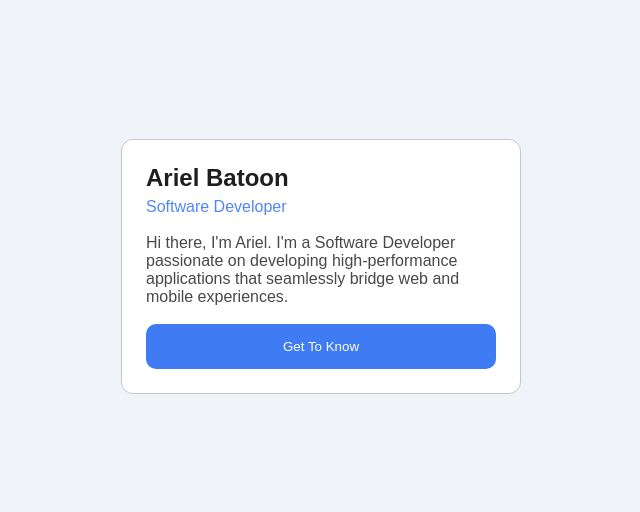
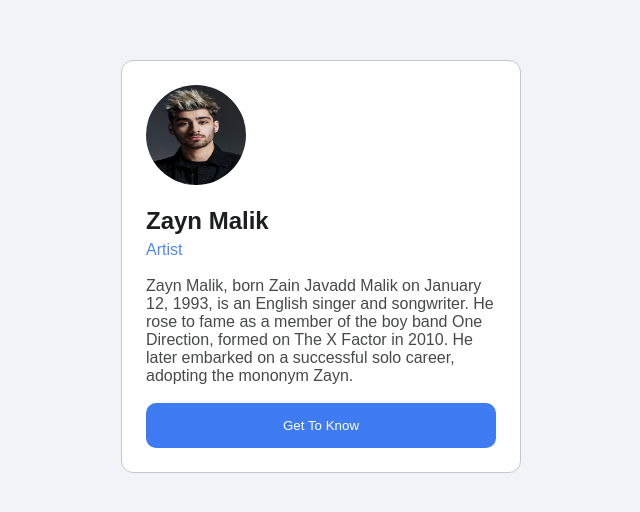
Before and after one commit to arielbatoon09/apps-dev-react, a React (Vite) app: page / in a window 1280 px wide. Shown: the part 134-646 px from the top of the page, without its empty margins (319-959 px from the left). Built offline with nearby package versions, Linux system fonts and the light colour scheme.

Commit message:
Variable Data + Curly Braces Lesson

```diff
--- a/src/components/Profile.jsx
+++ b/src/components/Profile.jsx
@@ -1,13 +1,25 @@
 import Button from "./Button";
 
 function Profile() {
+  const person = {
+    name: "Zayn Malik",
+    role: "Artist",
+    avatar: "/zayn.jpg",
+    description: "Zayn Malik, born Zain Javadd Malik on January 12, 1993, is an English singer and songwriter. He rose to fame as a member of the boy band One Direction, formed on The X Factor in 2010. He later embarked on a successful solo career, adopting the mononym Zayn.",
+  };
+
   return (
     <div className="cmp-profile">
       <div className="cmp-profile_header">
-        <h1>Ariel Batoon</h1>
-        <p>Software Developer</p>
+        <img
+          className="avatar"
+          src={person.avatar}
+          alt={person.name}
+        />
+        <h1>{person.name}</h1>
+        <p>{person.role}</p>
       </div>
-      <p className="cmp-profile_description">Hi there, I'm Ariel. I'm a Software Developer passionate on developing high-performance applications that seamlessly bridge web and mobile experiences.</p>
+      <p className="cmp-profile_description">{person.description}</p>
       <Button />
     </div>
   )
--- a/src/styles/global.css
+++ b/src/styles/global.css
@@ -47,6 +47,13 @@
   gap: 6px;
 }
 
+.cmp-profile_header img {
+  width: 100px;
+  height: 100px;
+  border-radius: 999px;
+  margin-bottom: 16px;
+}
+
 .cmp-profile_header h1 {
   font-size: 24px;
   color: #1D1E1F;
```
Also changed, not shown: public/zayn.jpg (added).
